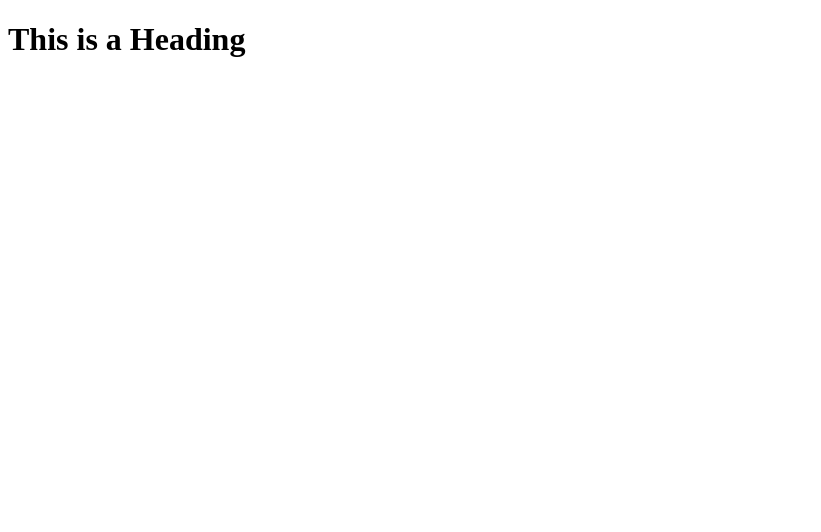
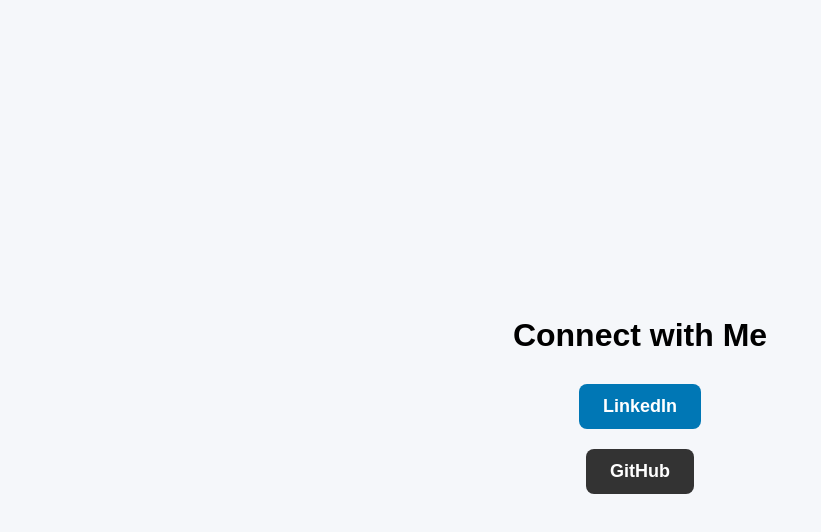
Before and after one commit to arsalanhb/arsalanhb.github.io, a plain HTML site: page index.html in a window 1280 px wide. Shown: the whole page, without its empty margins (0-821 px from the left). Drawn offline with Linux system fonts and the light colour scheme.

Commit message:
second edit

```diff
--- a/index.html
+++ b/index.html
@@ -1,14 +1,57 @@
 <!DOCTYPE html>
-<title>Arsalan</title>
+<html lang="en">
 <head>
+  <meta charset="UTF-8">
+  <meta name="viewport" content="width=device-width, initial-scale=1.0">
+  <title>My Links</title>
+  <style>
+    body {
+      display: flex;
+      flex-direction: column;
+      align-items: center;
+      justify-content: center;
+      height: 100vh;
+      margin: 0;
+      font-family: Arial, sans-serif;
+      background: #f5f7fa;
+    }
 
+    h1 {
+      margin-bottom: 20px;
+    }
+
+    .btn {
+      display: inline-block;
+      padding: 12px 24px;
+      margin: 10px;
+      font-size: 18px;
+      font-weight: bold;
+      text-decoration: none;
+      color: #fff;
+      border-radius: 8px;
+      transition: background 0.3s ease;
+    }
+
+    .linkedin {
+      background: #0077b5;
+    }
+
+    .linkedin:hover {
+      background: #005582;
+    }
+
+    .github {
+      background: #333;
+    }
+
+    .github:hover {
+      background: #000;
+    }
+  </style>
 </head>
-
-<body class="mainbody">
-
-    <h1 class="mainhead">
-        This is a Heading
-    </h1>
-
-
+<body>
+  <h1>Connect with Me</h1>
+  <a href="https://www.linkedin.com/in/marsalanhb" target="_blank" class="btn linkedin">LinkedIn</a>
+  <a href="https://github.com/arsalanhb" target="_blank" class="btn github">GitHub</a>
 </body>
+</html>
```
